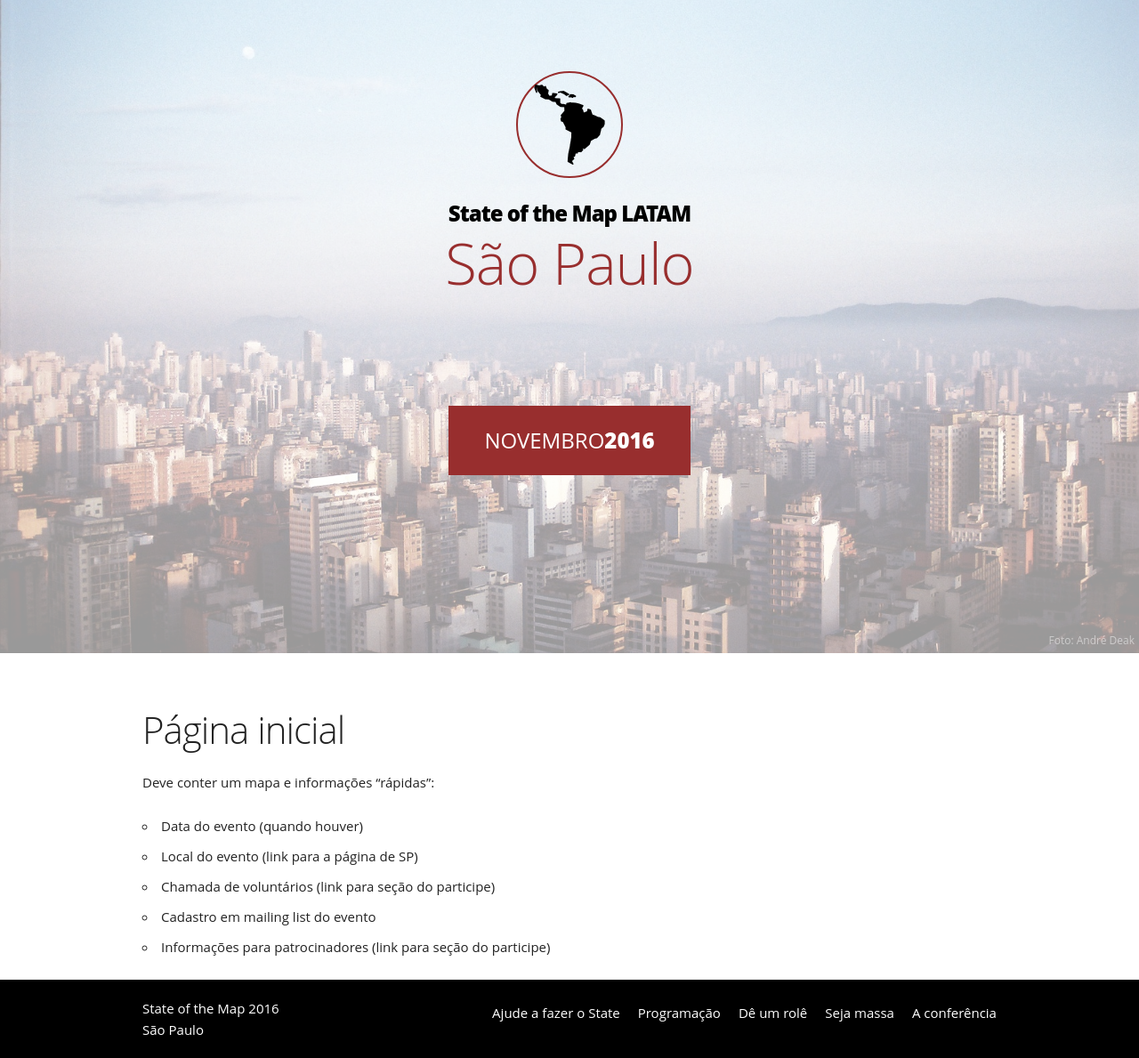
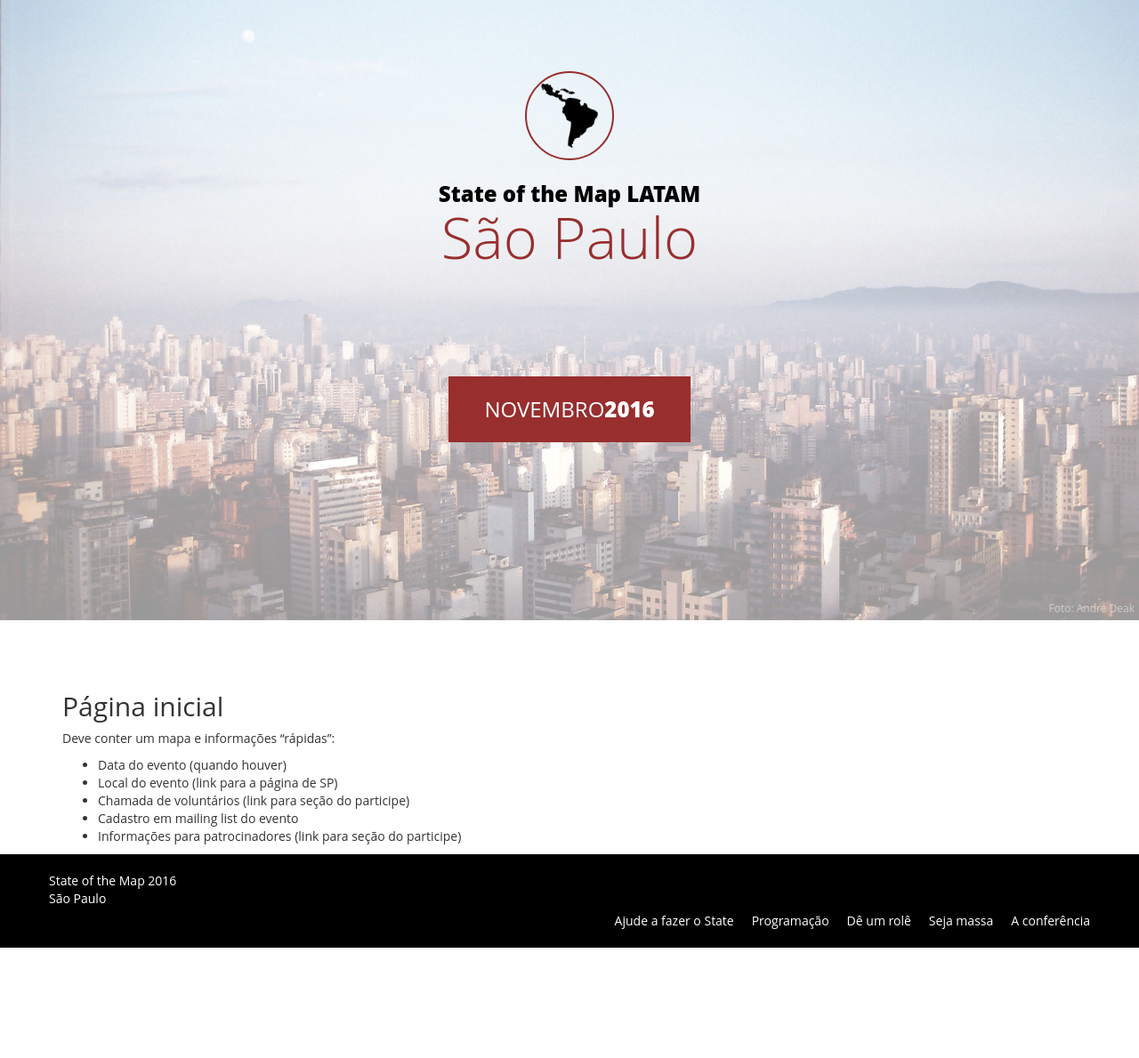
Before and after one commit to OSMLatam/sotm-2016, a Jekyll site: the page built from index.md, in a window 1280 px wide. Shown: the whole page at 89% size. Built offline with Jekyll 4.4.1, drawn with Linux system fonts in a browser that asks for light colours; after the commit the page ends 1065 px from its top, so only the background shows below that.

Commit message:
use bootstrap

```diff
--- a/_includes/footer.html
+++ b/_includes/footer.html
@@ -22,3 +22,7 @@
     </div>
   </div>
 </div>
+
+<!-- Javascript
+–––––––––––––––––––––––––––––––––––––––––––––––––– -->
+<script src="https://maxcdn.bootstrapcdn.com/bootstrap/3.3.6/js/bootstrap.min.js" integrity="sha384-0mSbJDEHialfmuBBQP6A4Qrprq5OVfW37PRR3j5ELqxss1yVqOtnepnHVP9aJ7xS" crossorigin="anonymous"></script>
--- a/_includes/head.html
+++ b/_includes/head.html
@@ -17,8 +17,7 @@
 
   <!-- CSS
   –––––––––––––––––––––––––––––––––––––––––––––––––– -->
-  <link rel="stylesheet" href="{{ "/css/normalize.css" | prepend: site.baseurl }}">
-  <link rel="stylesheet" href="{{ "/css/skeleton.css" | prepend: site.baseurl }}">
+  <link rel="stylesheet" href="https://maxcdn.bootstrapcdn.com/bootstrap/3.3.6/css/bootstrap.min.css" integrity="sha384-1q8mTJOASx8j1Au+a5WDVnPi2lkFfwwEAa8hDDdjZlpLegxhjVME1fgjWPGmkzs7" crossorigin="anonymous">
   <link rel="stylesheet" href="{{ "/css/main.css" | prepend: site.baseurl }}">
 
   <!-- Favicon
```
